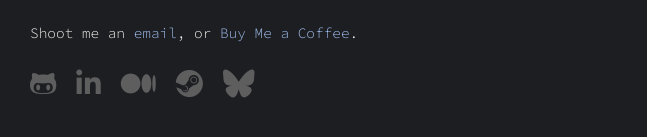
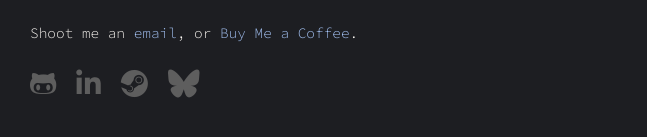
Before and after one commit to tjeastmond/tjeastmond.com, a Next.js app: page / in a window 1280 px wide. Shown: the part 411-548 px from the top of the page, without its empty margins (0-647 px from the left). Built offline with nearby package versions, Linux system fonts and the light colour scheme; no server answers.

Commit message:
chore: add WARP.md and comment out Medium link

```diff
--- a/src/components/socials.tsx
+++ b/src/components/socials.tsx
@@ -2,7 +2,7 @@
 const socials = [
   { icon: "fa-github-alt", label: "GitHub", link: "https://github.com/tjeastmond" },
   { icon: "fa-linkedin-in", label: "LinkedIn", link: "https://www.linkedin.com/in/tjeastmond/" },
-  { icon: "fa-medium-m", label: "Medium", link: "https://medium.com/@spiteshow" },
+  // { icon: "fa-medium-m", label: "Medium", link: "https://medium.com/@spiteshow" },
   { icon: "fa-steam", label: "Steam", link: "https://steamcommunity.com/id/spiteshow" },
   // { icon: "fa-threads", label: "Threads", link: "https://www.threads.net/@tjeastmond" },
   { icon: "fa-bluesky", label: "Bluesky", link: "https://bsky.app/profile/tjeastmond.bsky.social" },
```
Also changed, not shown: 1 other file (tests, documents, lock files or other folders).
